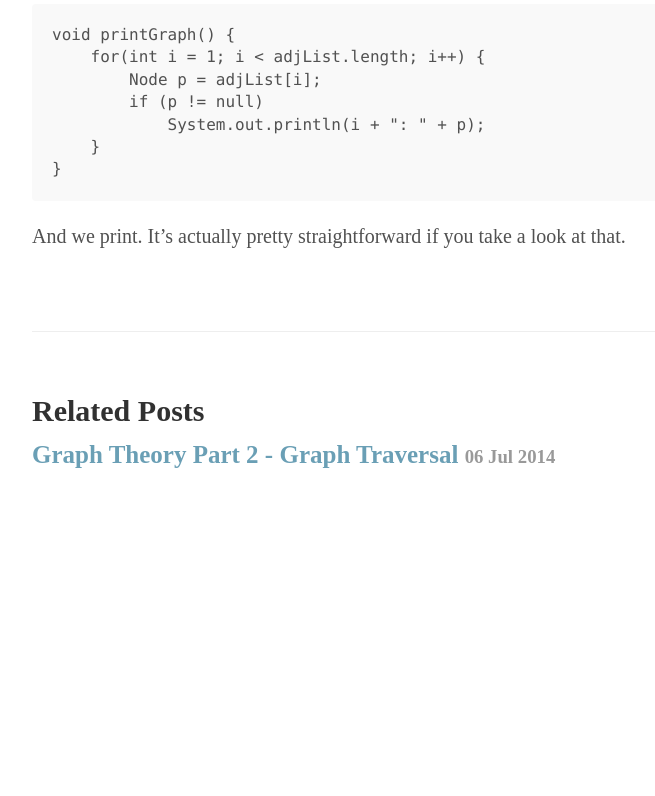
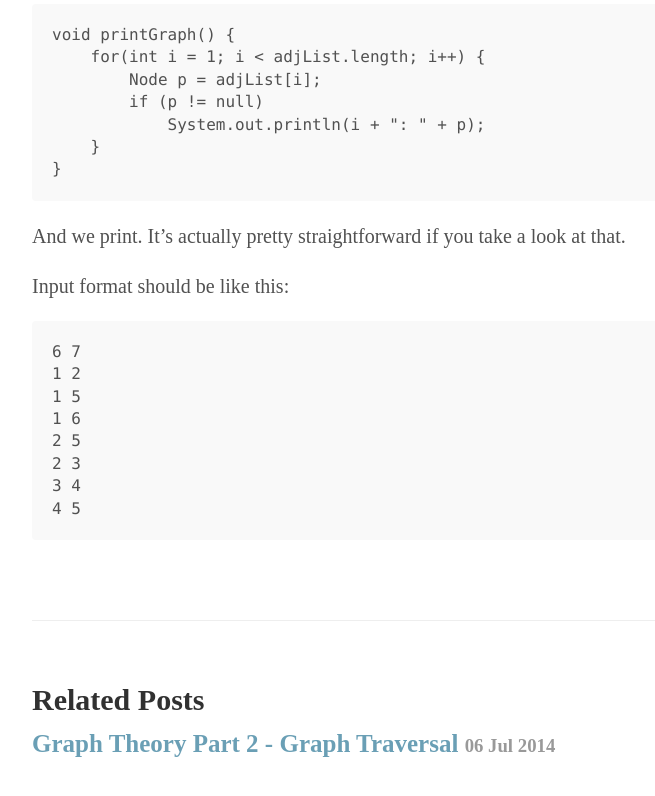
Before and after one commit to serhanbaker/serhanbaker.github.io, a Jekyll site: the page built from _posts/2014-07-03-graph-theory-part1.md, in a window 1280 px wide and 900 px high, scrolled down 10934 px. Shown: the top 796 px of the window, without its empty margins (428-1083 px from the left). Built offline with Jekyll 4.4.1, drawn with Linux system fonts in a browser that asks for light colours; some web fonts are replaced; Markdown is read by kramdown in place of the engine named in the settings; before the commit the page ends 11545 px from its top, so only the background shows below that.

Commit message:
minor change

````diff
--- a/_posts/2014-07-03-graph-theory-part1.md
+++ b/_posts/2014-07-03-graph-theory-part1.md
@@ -247,3 +247,16 @@ void printGraph() {
 ```
 
 And we print. It's actually pretty straightforward if you take a look at that.
+
+Input format should be like this:
+
+```
+6 7
+1 2
+1 5
+1 6
+2 5
+2 3
+3 4
+4 5
+```
````
